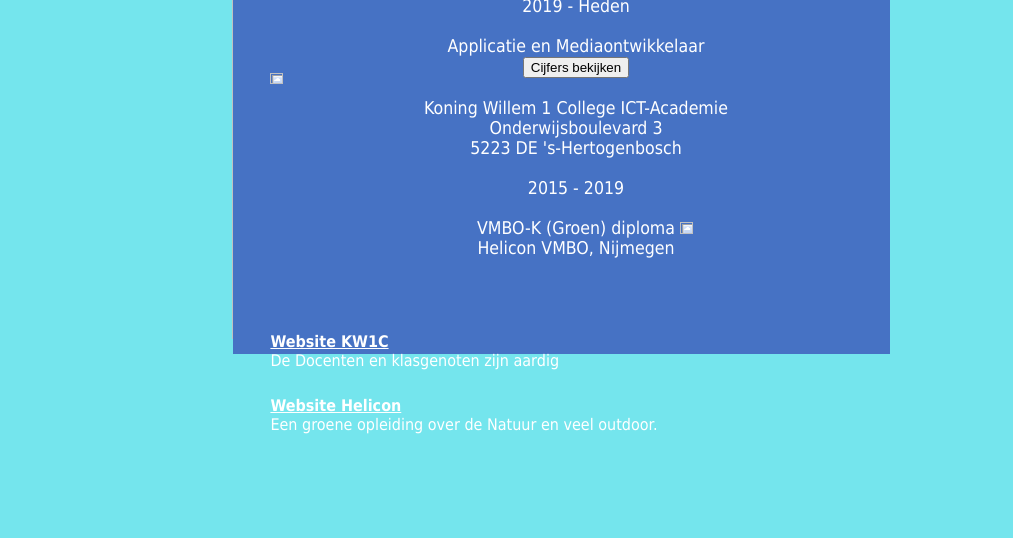
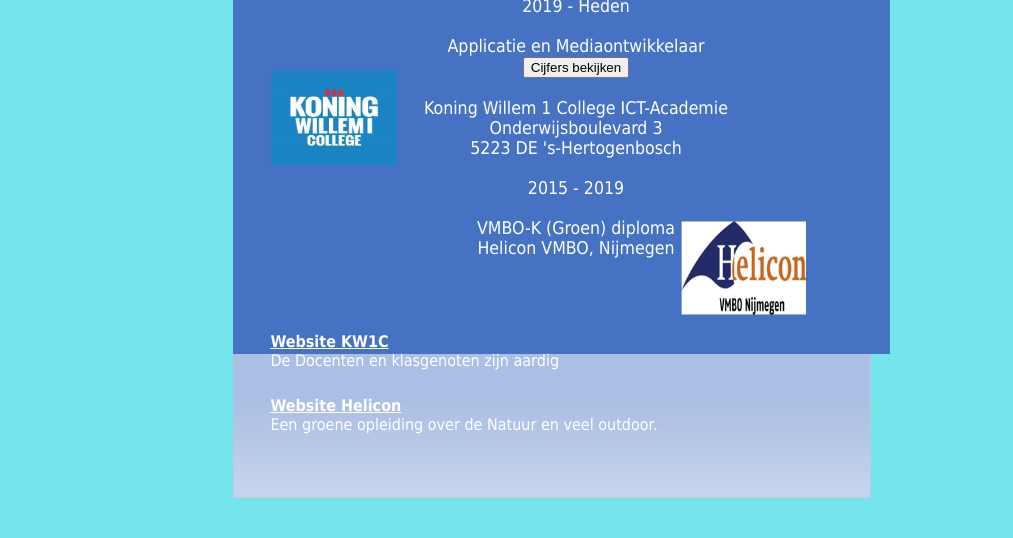
Before and after one commit to SoepeleDesigns/MijnPortfolio, a plain HTML site: page Pagina's/Opleidingen.html in a window 1280 px wide. Shown: the part 236-774 px from the top of the page, without its empty margins (88-1101 px from the left). Drawn offline with Linux system fonts and the light colour scheme; the site is published under a folder, as on GitHub Pages, so addresses that start at the root find nothing.

Commit message:
Update Opleidingen.html

```diff
--- a/Pagina's/Opleidingen.html
+++ b/Pagina's/Opleidingen.html
@@ -73,15 +73,15 @@
             </li>
         </ul>
         <!--Een achtergrond foto die een schaduw heeft die de Cijfers en Vakken zal laten zien-->
-        <img src="/Foto's/Achtergrond.png" class="AchtergrondFoto">
+        <img src="../Foto's/Achtergrond.png" class="AchtergrondFoto">
         <!--OpleidingTitel die met taktiek van padding de achtergrond blauw maakt-->
         <p id="OpleidingTitel">
             Opleidingen
         </p>
         <!--Foto van KW1C-->
-        <img src="/Foto's/kw1c.png" id="KW1C">
+        <img src="../Foto's/kw1c.png" id="KW1C">
         <!--Foto van Helicon-->
-        <img src="/Foto's/helicon.png" id="Helicon">
+        <img src="../Foto's/helicon.png" id="Helicon">
         <!--OmschrijvingOpleidingen die met een button de functie  de onderstaande h1 elementen genereert met tekst van de vakken en cijfers-->
         <p id="OmschrijvingOpleidingen">
             2019 - Heden <br> <br> Applicatie en Mediaontwikkelaar <br> <button onclick="mijnGemiddelde()">Cijfers bekijken</button>  <br> <br> Koning Willem 1 College ICT-Academie <br> Onderwijsboulevard 3 <br> 5223 DE 's-Hertogenbosch <br> <br> 2015 - 2019 <br> <br> VMBO-K (Groen) diploma <br> Helicon VMBO, Nijmegen
```
